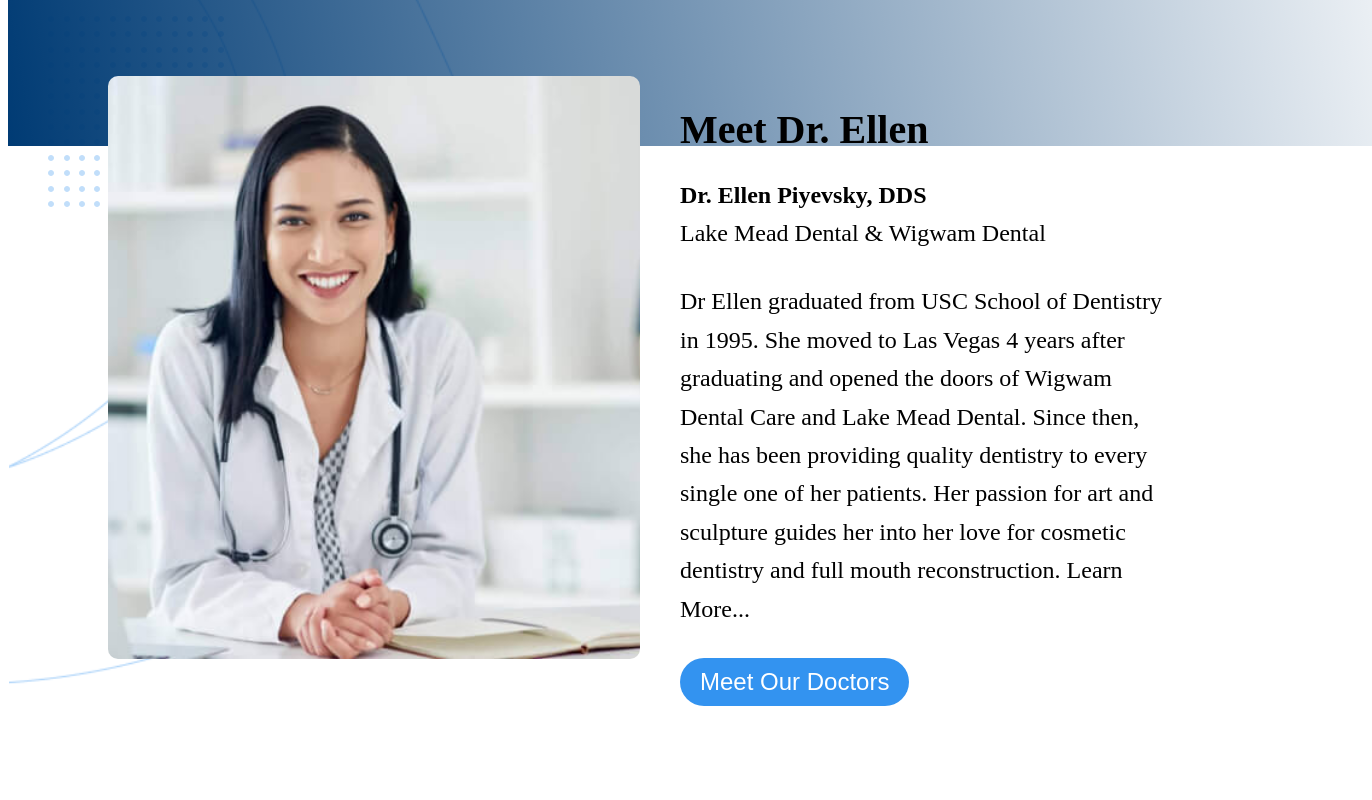
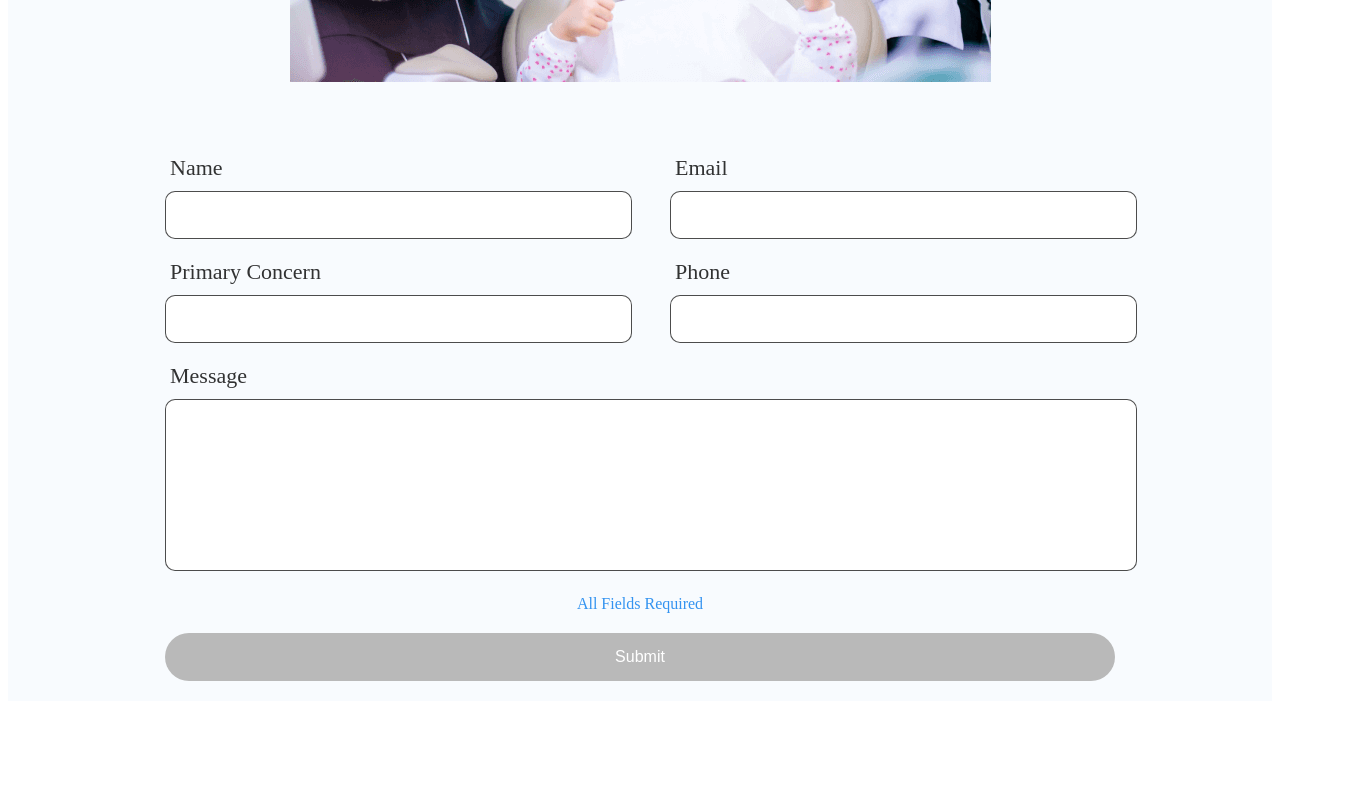
Before and after one commit to idenispankov/lake_mead_dental_next_js, a Next.js app: page / in a window 1280 px wide. Shown: the part 700-1500 px from the top of the page, 1372 px wide, since content can reach past the window. After the commit the page ends 1409 px from the top, so only its background shows below. Built offline with nearby package versions, Linux system fonts and the light colour scheme.

Commit message:
error all fields required

```diff
--- a/components/ContactUs/ContactUs.js
+++ b/components/ContactUs/ContactUs.js
@@ -1,21 +1,36 @@
 import styles from './ContactUs.module.css';
+import { useState, useEffect } from 'react';
 import emailjs from 'emailjs-com';
 import { serviceId, templateId, userId } from '../../env';
 
-export default function ContactUs(props) {
+export default function ContactUs() {
+  const [buttonDisabled, setButtonDisabled] = useState(true);
+  const [name, setName] = useState('');
+  const [email, setEmail] = useState('');
+  const [phone, setPhone] = useState('');
+  const [concern, setConcern] = useState('');
+  const [message, setMessage] = useState('');
+  const [error, setError] = useState(false);
+
   const handleSubmit = (e) => {
     e.preventDefault();
-    emailjs.sendForm(serviceId, templateId, e.target, userId).then(
-      (result) => {
-        console.log(result.text);
-      },
-      (error) => {
-        console.log(error.text);
-      }
-    );
-    console.log('Submitted');
+    // emailjs.sendForm(serviceId, templateId, e.target, userId);
     e.target.reset();
   };
+
+  useEffect(() => {
+    if (
+      email == '' ||
+      name == '' ||
+      concern == '' ||
+      phone == '' ||
+      message == ''
+    ) {
+      setButtonDisabled(true);
+    } else {
+      setButtonDisabled(false);
+    }
+  }, [email, name, concern, phone, message]);
 
   return (
     <section className={styles.section}>
@@ -44,11 +59,13 @@ export default function ContactUs(props) {
                   Name
                 </label>
                 <input
+                  onChange={(e) => setName(e.target.value)}
                   className={styles.form__input}
                   type='text'
                   placeholder=''
                   name='name'
                   maxLength={20}
+                  value={name}
                 />
               </div>
               <div className={styles.label__inputs}>
@@ -56,11 +73,13 @@ export default function ContactUs(props) {
                   Email
                 </label>
                 <input
+                  onChange={(e) => setEmail(e.target.value)}
                   className={styles.form__input}
                   type='email'
                   placeholder=''
                   name='email'
                   maxLength={20}
+                  value={email}
                 />
               </div>
             </div>
@@ -71,11 +90,13 @@ export default function ContactUs(props) {
                   Primary Concern
                 </label>
                 <input
+                  onChange={(e) => setConcern(e.target.value)}
                   className={styles.form__input}
                   type='text'
                   placeholder=''
                   name='concern'
                   maxLength={20}
+                  value={concern}
                 />
               </div>
               <div className={styles.label__inputs}>
@@ -83,11 +104,13 @@ export default function ContactUs(props) {
                   Phone
                 </label>
                 <input
+                  onChange={(e) => setPhone(e.target.value)}
                   className={styles.form__input}
                   type='text'
                   placeholder=''
                   name='phone'
                   maxLength='20'
+                  value={phone}
                 />
               </div>
             </div>
@@ -96,15 +119,34 @@ export default function ContactUs(props) {
               Message
             </label>
             <textarea
+              onChange={(e) => setMessage(e.target.value)}
               className={styles.form__textarea}
               type='text'
               placeholder=''
               name='message'
               maxLength={500}
+              value={message}
             />
-            <button type='submit' className={styles.form__button}>
-              Submit
-            </button>
+            {buttonDisabled ? (
+              <>
+                <span className={styles.error}>All Fields Required</span>
+                <button
+                  type='submit'
+                  className={`${styles.form__button_disabled}`}
+                  disabled={true}
+                >
+                  Submit
+                </button>
+              </>
+            ) : (
+              <button
+                type='submit'
+                className={styles.form__button}
+                disabled={true}
+              >
+                Submit
+              </button>
+            )}
           </form>
         </div>
       </div>
--- a/components/ContactUs/ContactUs.module.css
+++ b/components/ContactUs/ContactUs.module.css
@@ -3,7 +3,6 @@
   margin: 0 auto;
   background: #f8fbfe;
 }
-
 .form__container_heading {
   display: none;
 }
@@ -100,6 +99,27 @@
   background-color: #02509e;
 }
 
+.form__button_disabled {
+  border: none;
+  cursor: not-allowed;
+  background: rgb(185, 185, 185);
+  color: #fff;
+  border-radius: 100px;
+  display: block;
+  width: 100%;
+  padding: 15px;
+  transition: all 0.3s linear;
+  font-size: 16px;
+}
+
+.error {
+  display: block;
+  text-align: center;
+  margin: 0 auto;
+  color: #3393f0;
+  margin-bottom: 20px;
+}
+
 @media screen and (min-width: 768px) {
   .section__heading {
     font-size: 40px;
--- a/pages/index.js
+++ b/pages/index.js
@@ -15,11 +15,11 @@ export default function Home() {
         </title>
         <meta name='description' content='Generated by create next app' />
       </Head>
-      <Banner />
+      {/* <Banner />
       <AboutDoctor />
       <Treatments />
       <WhyUs />
-      <MoreAboutUs />
+      <MoreAboutUs /> */}
       <ContactUs />
     </>
   );
```
